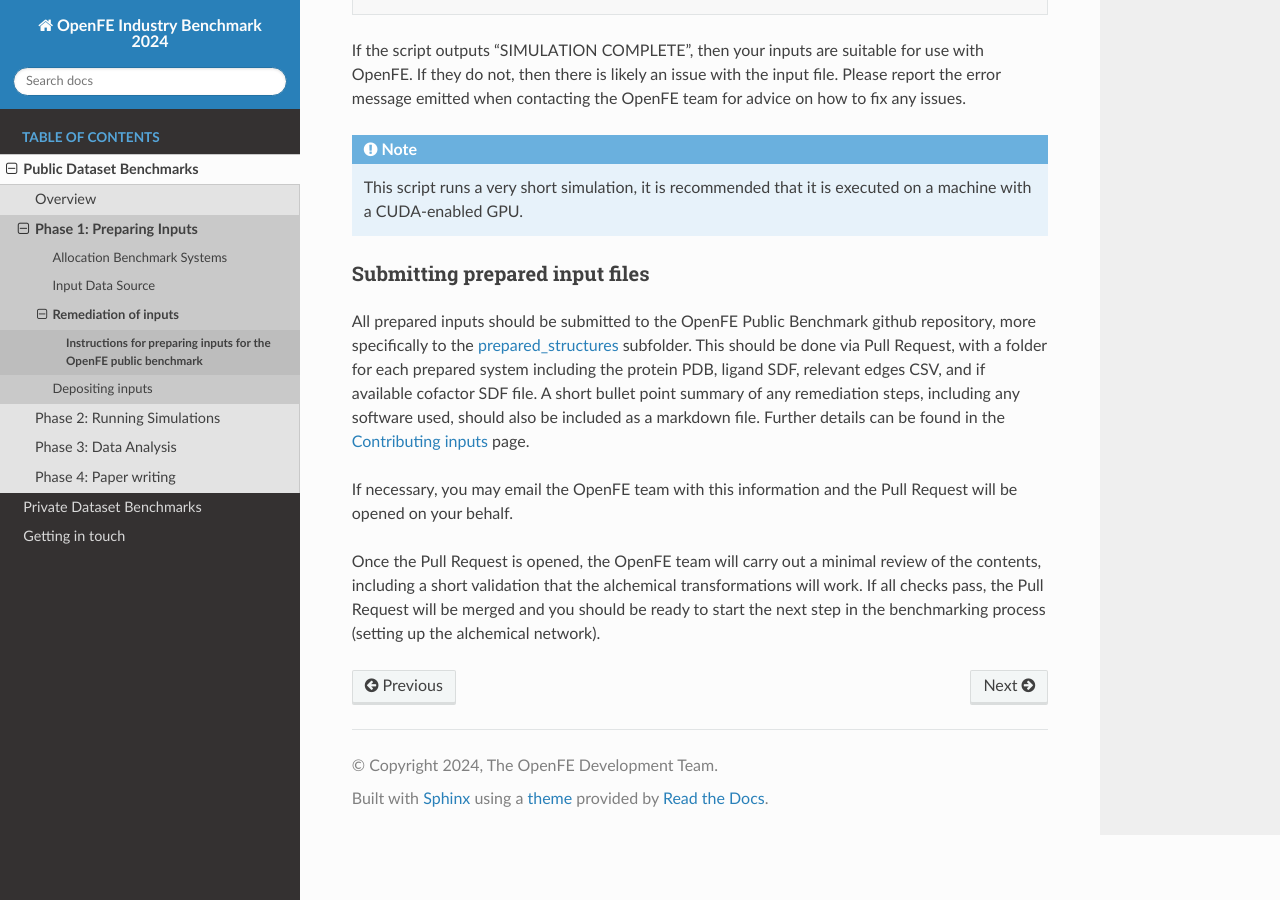
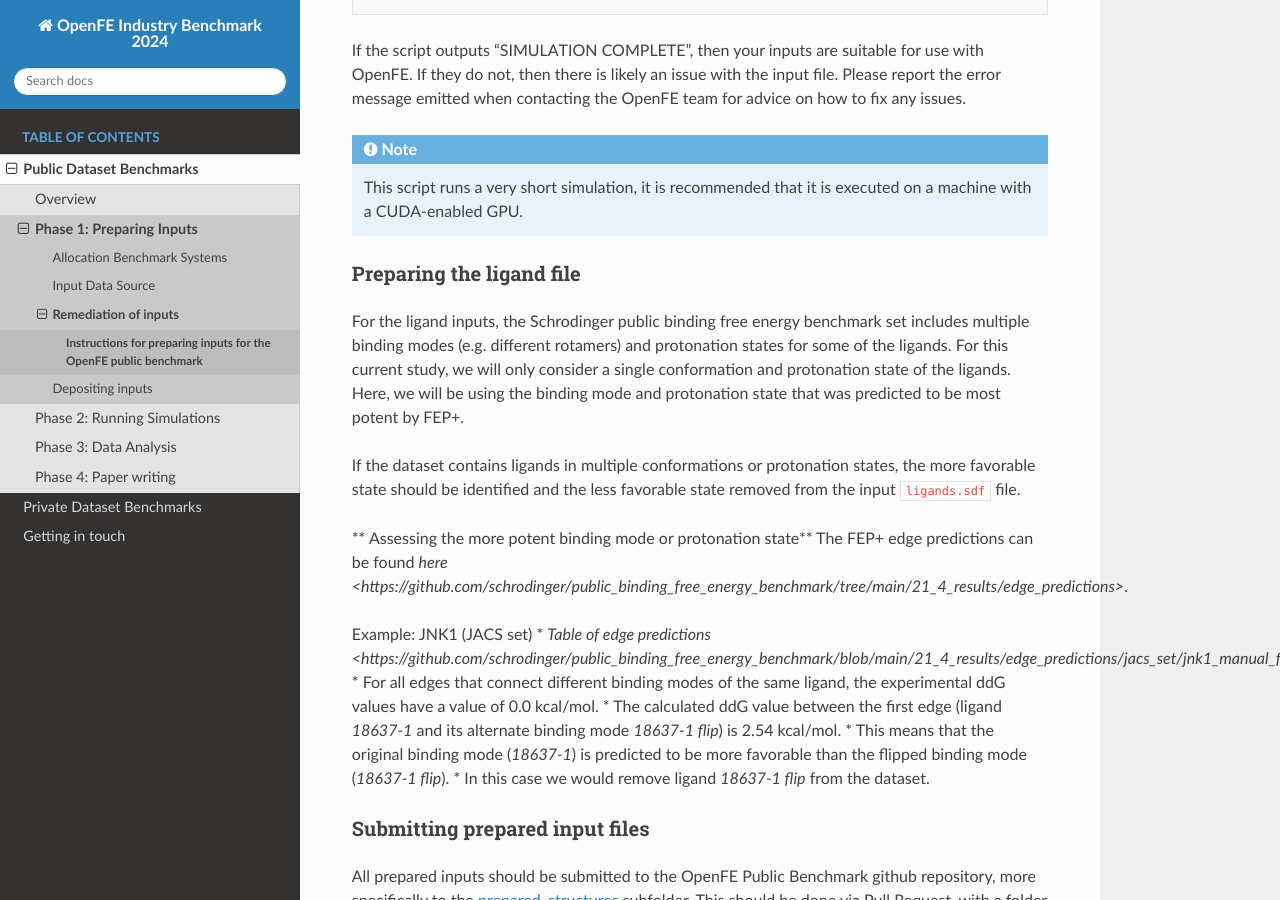
Before and after one commit to OpenFreeEnergy/IndustryBenchmarks2024, a Sphinx documentation site: the page built from docs/source/public/input_preparation.rst, in a window 1280 px wide and 900 px high, scrolled down 3478 px. Built offline with Sphinx 7.4.7 and the Read the Docs theme 2.0.0, drawn with Linux system fonts in a browser that asks for light colours.

Commit message:
First pass at adding ligand prep instructions

```diff
--- a/docs/source/public/input_preparation.rst
+++ b/docs/source/public/input_preparation.rst
@@ -140,6 +140,25 @@
 .. note::
    This script runs a very short simulation, it is recommended that it is executed on a machine with a CUDA-enabled GPU.
 
+Preparing the ligand file
+=========================
+
+For the ligand inputs, the Schrodinger public binding free energy benchmark set includes multiple binding modes (e.g. different rotamers)
+and protonation states for some of the ligands. For this current study, we will only consider a single conformation and protonation state of the ligands.
+Here, we will be using the binding mode and protonation state that was predicted to be most potent by FEP+.
+
+If the dataset contains ligands in multiple conformations or protonation states, the more favorable state should be identified and the less favorable state removed from the input ``ligands.sdf`` file.
+
+** Assessing the more potent binding mode or protonation state**
+The FEP+ edge predictions can be found `here <https://github.com/schrodinger/public_binding_free_energy_benchmark/tree/main/21_4_results/edge_predictions>`.
+
+Example: JNK1 (JACS set)
+* `Table of edge predictions <https://github.com/schrodinger/public_binding_free_energy_benchmark/blob/main/21_4_results/edge_predictions/jacs_set/jnk1_manual_flips_out.csv>`
+* For all edges that connect different binding modes of the same ligand, the experimental ddG values have a value of 0.0 kcal/mol.
+* The calculated ddG value between the first edge (ligand *18637-1* and its alternate binding mode *18637-1 flip*) is 2.54 kcal/mol.
+* This means that the original binding mode (*18637-1*) is predicted to be more favorable than the flipped binding mode (*18637-1 flip*).
+* In this case we would remove ligand *18637-1 flip* from the dataset.
+
 Submitting prepared input files
 ===============================
 
```
